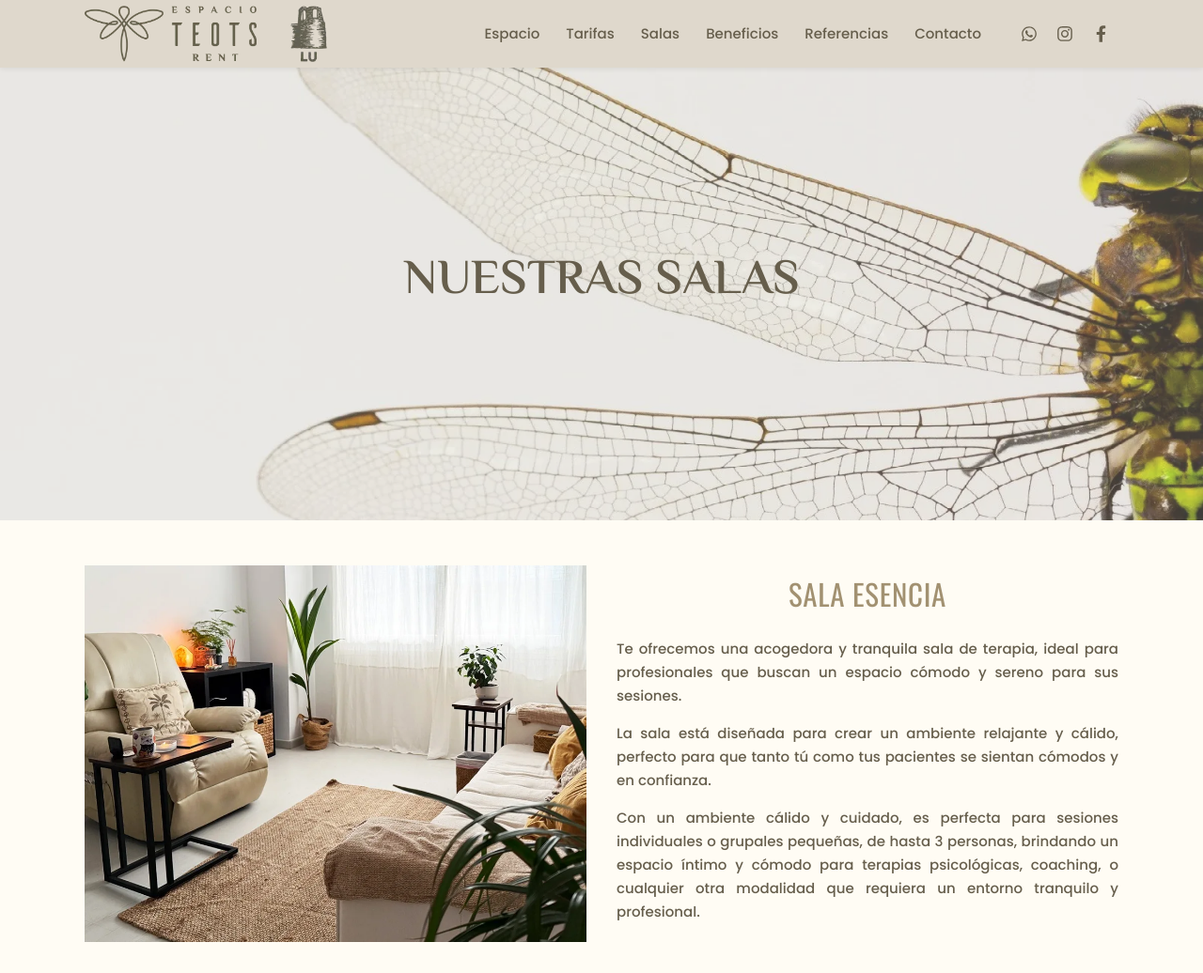
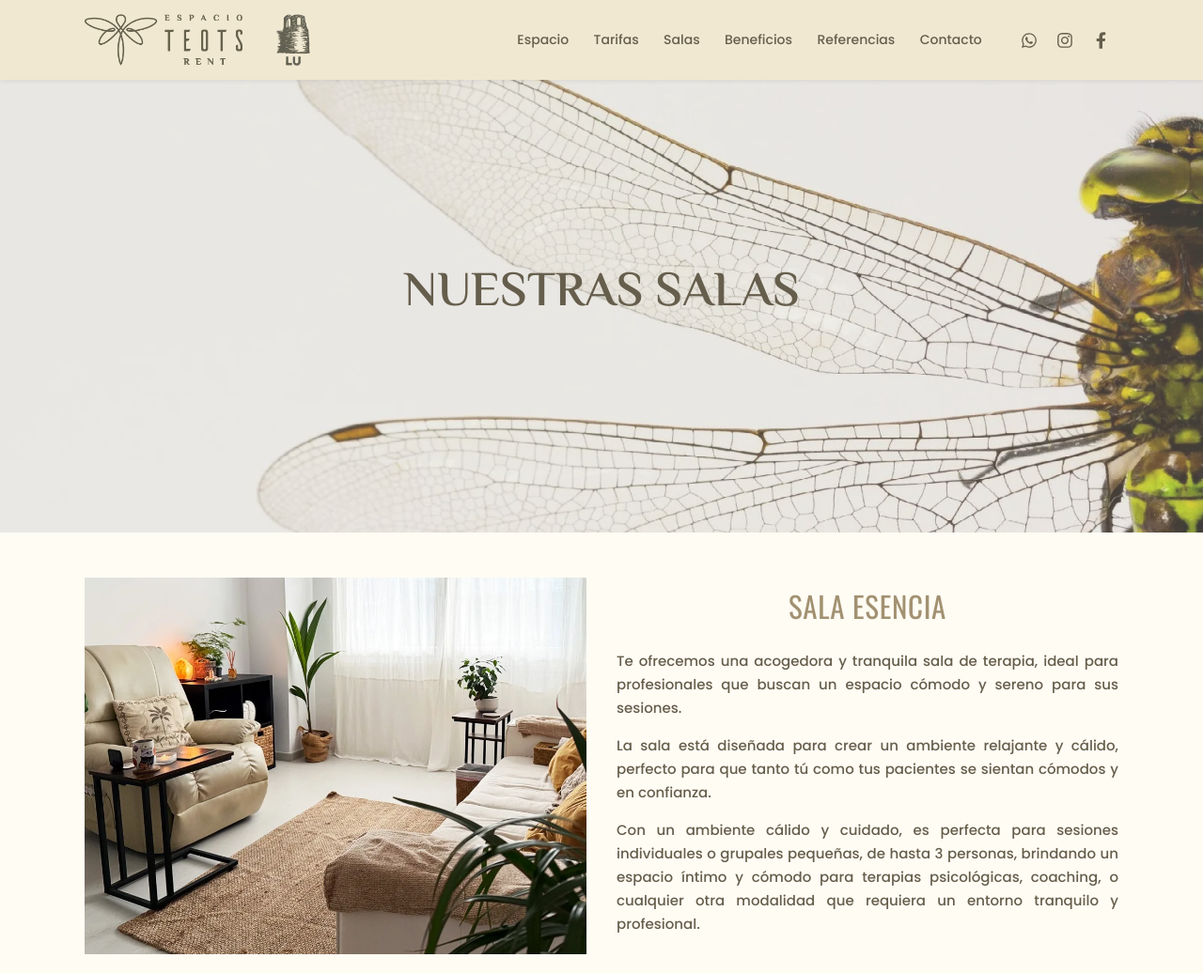
Before and after one commit to moguritto/espacioteots-web, a plain HTML site: page docs/salas/index.html in a window 1280 px wide. Shown: the top 1036 px of the page at 94% size. Drawn offline with nearby package versions, Linux system fonts and the light colour scheme; a web font is replaced by a local one.

Commit message:
Cabecera: color, tamaño del logo y letra del menú como en la web original
Co-Authored-By: Claude Opus 5.5 <noreply@anthropic.com>
Claude-Session: https://claude.ai/code/session_01HeJ5PPZTp5ehzVsH8Rhj1i

```diff
--- a/docs/estilo.css
+++ b/docs/estilo.css
@@ -234,3 +234,9 @@ h1.como-h4 { font-size: 1.1rem; }
 [style*="--velo:"] > * { position: relative; z-index: 1; }
 [style*="--hd:"]:not(#_) { min-height: var(--hd) !important; display: flex; flex-direction: column; justify-content: center; }
 @media (max-width: 767px) { [style*="--hm:"]:not(#_) { min-height: var(--hm) !important; } }
+
+/* === Cabecera como en la web original === */
+:root { --color-cabecera: #F0E8D1; --alto-logo: 55px; }
+.cabecera .ancho { min-height: 85px; }
+.menu > ul > li > a { font-size: 14px; }
+@media (max-width: 900px) { :root { --alto-logo: 49px; } .cabecera .ancho { min-height: 75px; } }
```
